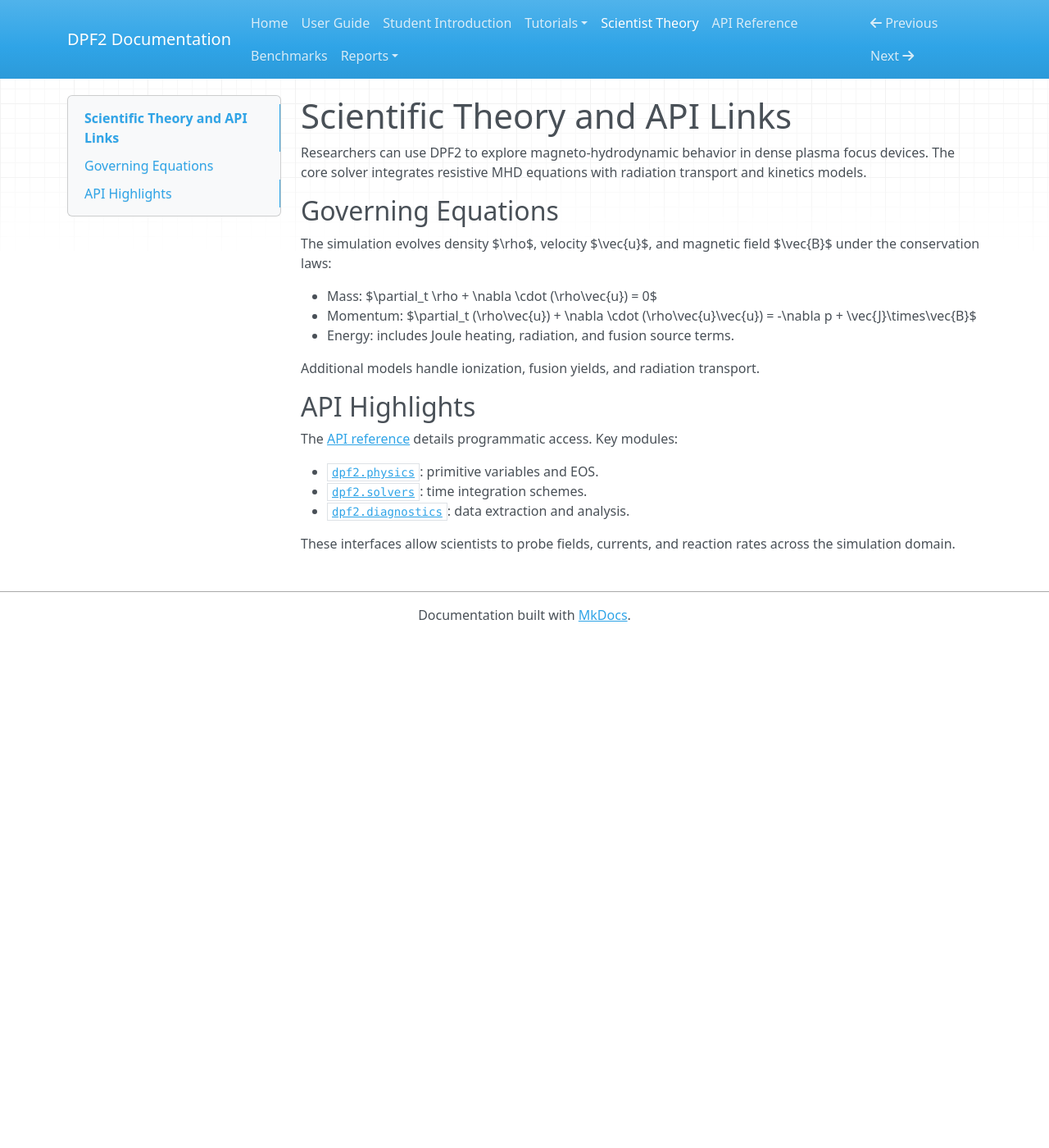
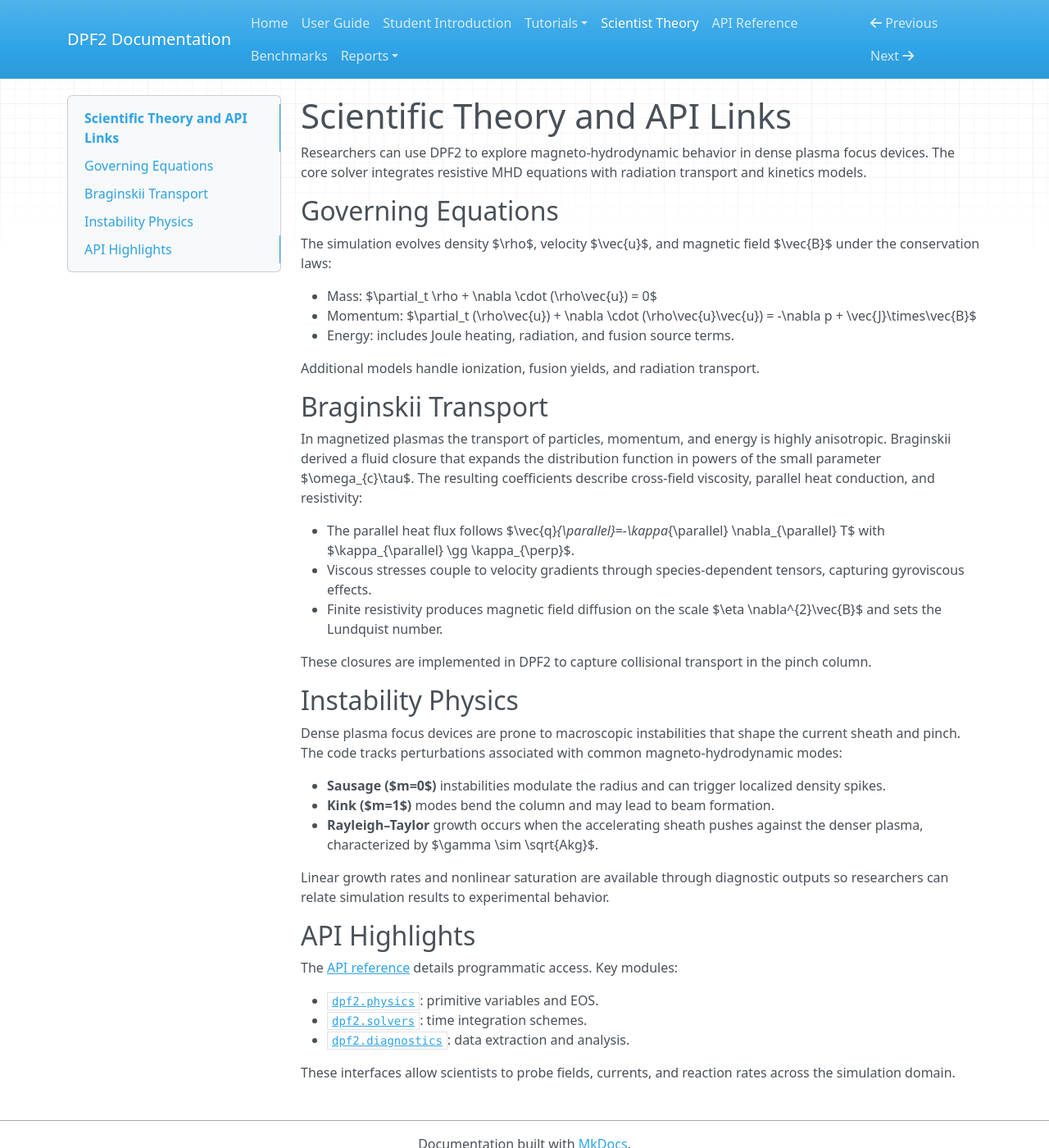
Before and after one commit to longanisainhertaco/dpf2, an MkDocs documentation site: the page built from docs/scientist_theory.md, in a window 1280 px wide and 1400 px high. Shown: the whole window at 82% size. Built offline with MkDocs 1.6.1, drawn with Linux system fonts in a browser that asks for light colours; nearby versions of some CDN libraries.

Commit message:
docs: expand theory and add tutorials

```diff
--- a/docs/scientist_theory.md
+++ b/docs/scientist_theory.md
@@ -15,6 +15,39 @@ $\vec{B}$ under the conservation laws:
 
 Additional models handle ionization, fusion yields, and radiation transport.
 
+## Braginskii Transport
+
+In magnetized plasmas the transport of particles, momentum, and energy is highly
+anisotropic. Braginskii derived a fluid closure that expands the distribution
+function in powers of the small parameter $\omega_{c}\tau$. The resulting
+coefficients describe cross\-field viscosity, parallel heat conduction, and
+resistivity:
+
+- The parallel heat flux follows $\vec{q}_{\parallel}=-\kappa_{\parallel}
+  \nabla_{\parallel} T$ with $\kappa_{\parallel} \gg \kappa_{\perp}$.
+- Viscous stresses couple to velocity gradients through species\-dependent
+  tensors, capturing gyroviscous effects.
+- Finite resistivity produces magnetic field diffusion on the scale
+  $\eta \nabla^{2}\vec{B}$ and sets the Lundquist number.
+
+These closures are implemented in DPF2 to capture collisional transport in the
+pinch column.
+
+## Instability Physics
+
+Dense plasma focus devices are prone to macroscopic instabilities that shape the
+current sheath and pinch. The code tracks perturbations associated with common
+magneto\-hydrodynamic modes:
+
+- **Sausage ($m=0$)** instabilities modulate the radius and can trigger
+  localized density spikes.
+- **Kink ($m=1$)** modes bend the column and may lead to beam formation.
+- **Rayleigh–Taylor** growth occurs when the accelerating sheath pushes against
+  the denser plasma, characterized by $\gamma \sim \sqrt{Akg}$.
+
+Linear growth rates and nonlinear saturation are available through diagnostic
+outputs so researchers can relate simulation results to experimental behavior.
+
 ## API Highlights
 
 The [API reference](api_reference.md) details programmatic access. Key modules:
```
Also changed, not shown: docs/index.md (+1 -1 lines), docs/student_intro.md (+15 -1 lines), docs/tutorials/diagnostics_interpretation.md (added, +47 -0 lines), docs/tutorials/engineer_optimization.md (added, +51 -0 lines).
